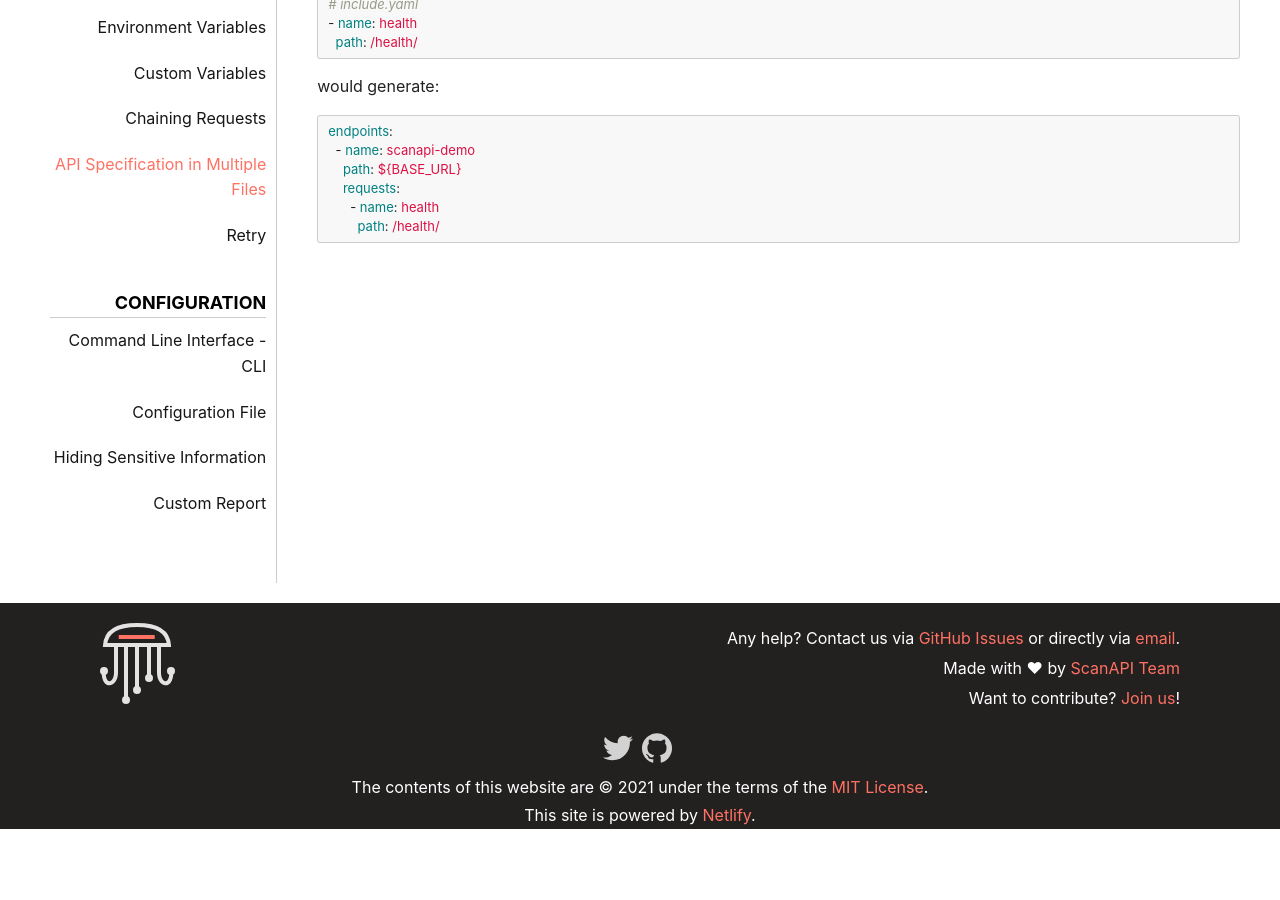
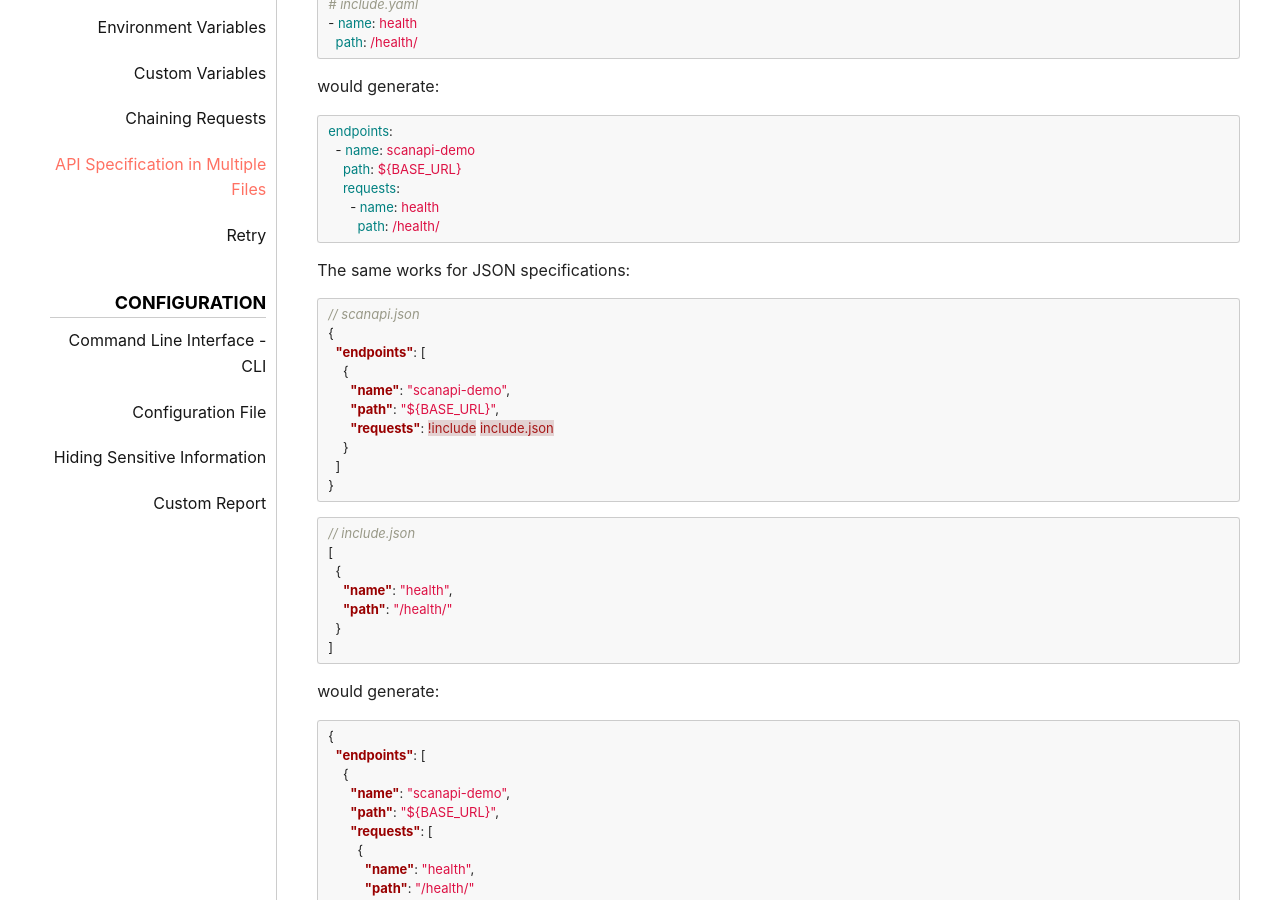
Before and after one commit to scanapi/website, a Jekyll site: the page built from _docs_v1/specification/api_spec_in_multiple_files.md, in a window 1280 px wide and 900 px high, scrolled down 357 px. Built offline with Jekyll 4.4.1, drawn with Linux system fonts in a browser that asks for light colours; before the commit the page ends 1186 px from its top, so only the background shows below that.

Commit message:
Add a json example to API Spec in Multiple Files doc (#72)

````diff
--- a/_docs_v1/specification/api_spec_in_multiple_files.md
+++ b/_docs_v1/specification/api_spec_in_multiple_files.md
@@ -39,3 +39,47 @@ endpoints:
       - name: health
         path: /health/
 ```
+
+The same works for JSON specifications:
+
+```jsonc
+// scanapi.json
+{
+  "endpoints": [
+    {
+      "name": "scanapi-demo",
+      "path": "${BASE_URL}",
+      "requests": !include include.json
+    }
+  ]
+}
+```
+
+```jsonc
+// include.json
+[
+  {
+    "name": "health",
+    "path": "/health/"
+  }
+]
+```
+
+would generate:
+
+```json
+{
+  "endpoints": [
+    {
+      "name": "scanapi-demo",
+      "path": "${BASE_URL}",
+      "requests": [
+        {
+          "name": "health",
+          "path": "/health/"
+        }
+      ]
+    }
+  ]
+}
+```
````
